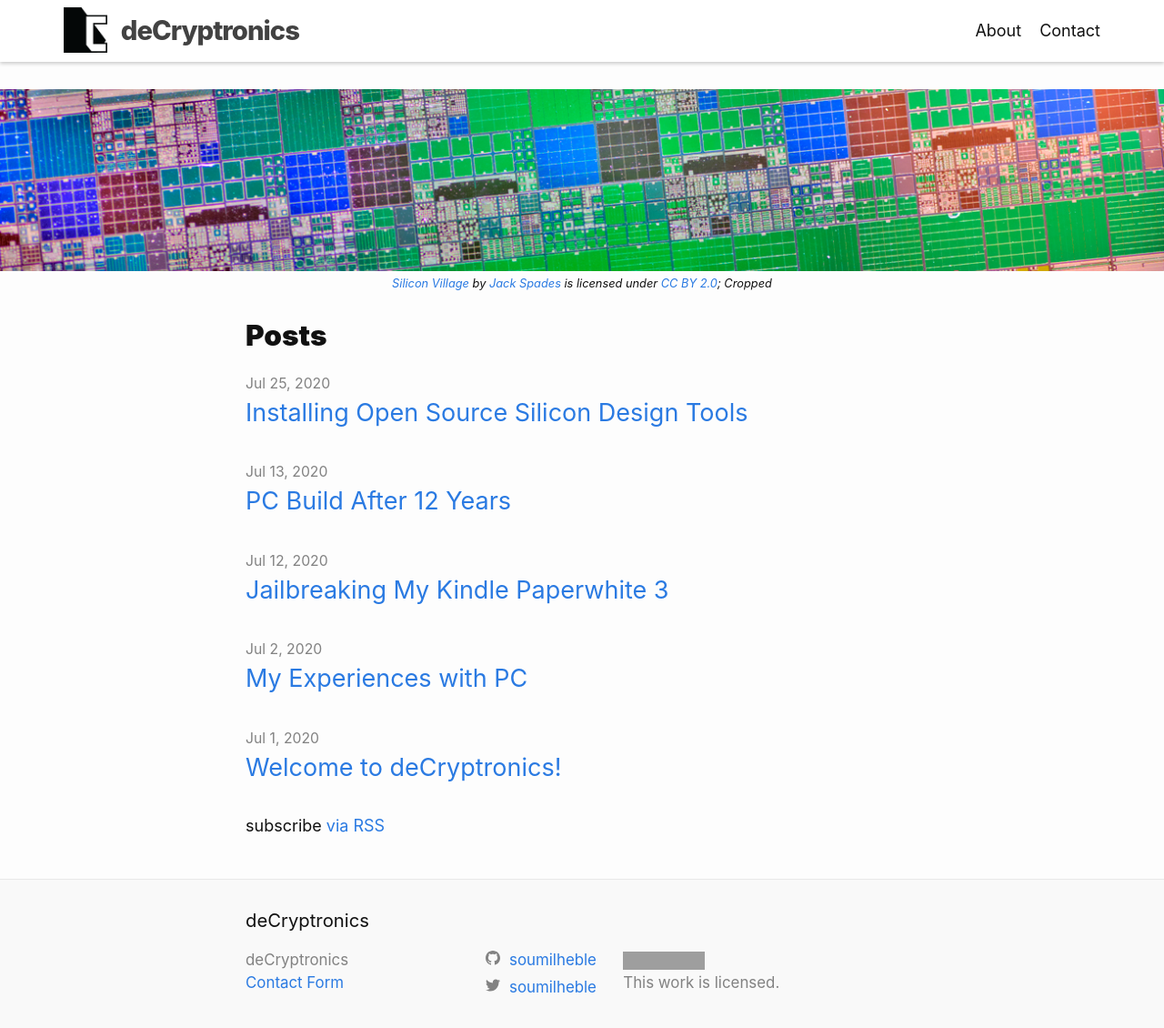
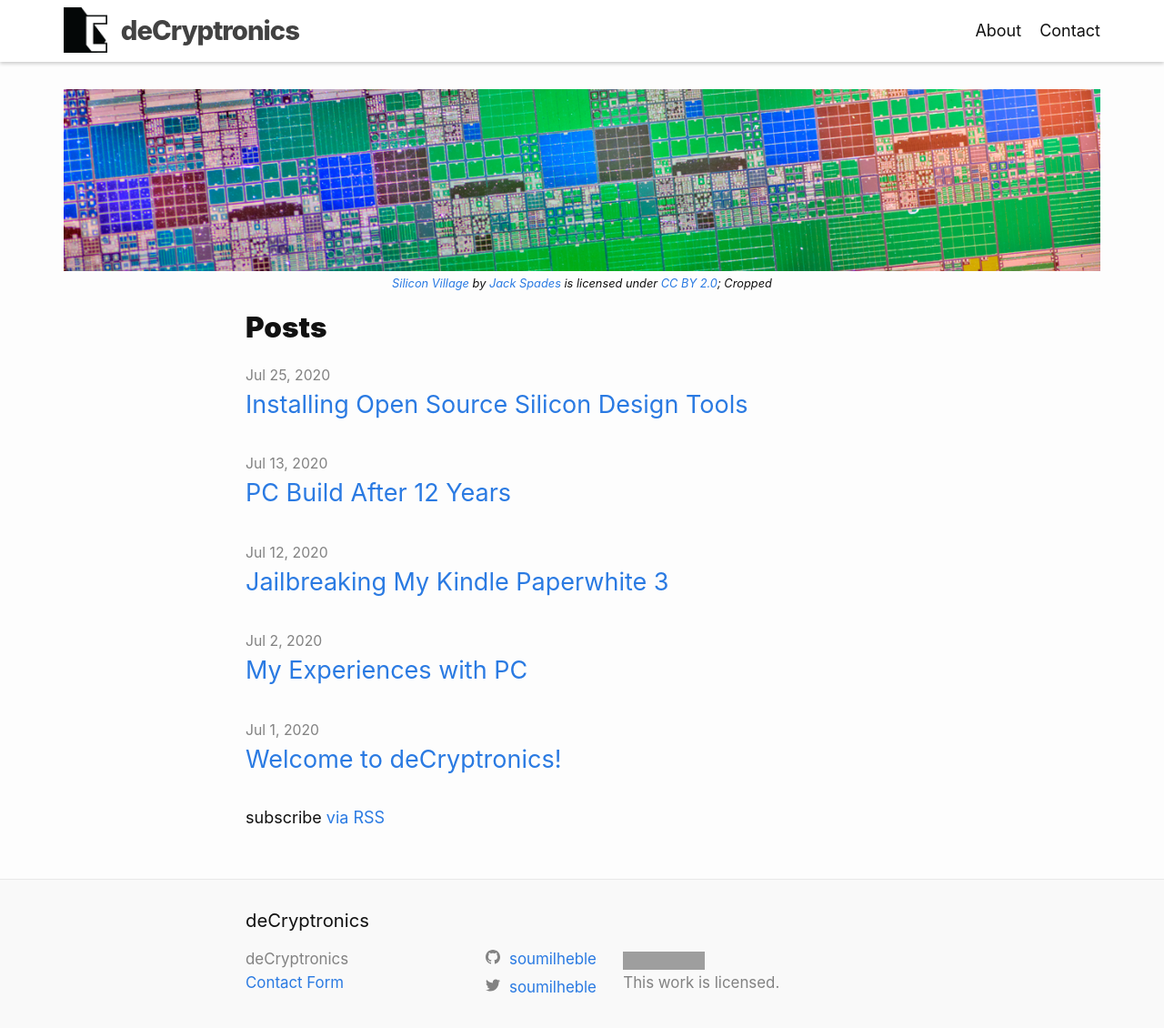
Before and after one commit to decryptronics/decryptronics.github.io, a Jekyll site: the page built from index.md, in a window 1280 px wide and 1158 px high. Shown: the top 1130 px of the window at 91% size. Built offline with Jekyll 4.4.1, drawn with Linux system fonts in a browser that asks for light colours; grey boxes are pictures that could not be loaded.

Commit message:
Restricted Home Page Banner to Wrapper Head Size

```diff
--- a/_layouts/default_home.html
+++ b/_layouts/default_home.html
@@ -8,7 +8,7 @@
     {%- include header.html -%}
 
     <main class="page-content" aria-label="Content">
-      <figure class="fig-center-home">
+      <figure class="wrapper-head">
         <img class="img-center-home" src="/media/img/contact_banner/contact_banner_modified.jpg" alt="Silicon Wafer Macro Image" width="100%"/>
         <figcaption class="capt-center-home"> <a href="https://www.flickr.com/photos/jackofspades/9540184355/" target="_blank">Silicon Village</a> by <a href="https://www.flickr.com/photos/jackofspades/" target="_blank">Jack Spades</a> is licensed under <a href="https://creativecommons.org/licenses/by/2.0/" target="_blank">CC BY 2.0</a>; Cropped</figcaption>
       </figure>
--- a/_sass/minima/_layout.scss
+++ b/_sass/minima/_layout.scss
@@ -392,16 +392,10 @@
  * Custom Figure/Image/Caption Alignments for Home Page Banner
  */
 
-.fig-center-home {
-  margin: 0;
-  padding: 0;
-  padding-bottom: 1.5rem;
-}
-
 .img-center-home {
 	height: 200px;
-  margin: 0;
-  padding: 0;
+  margin: auto;
+  padding: auto;
   object-fit: cover;
   vertical-align: top;
 }
```
